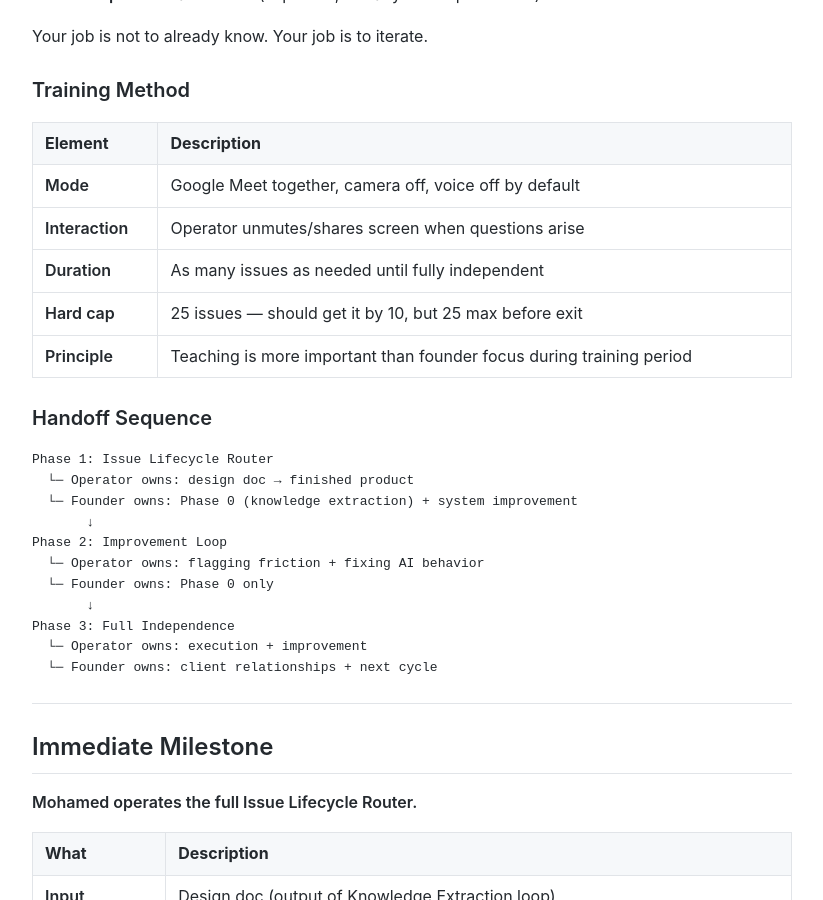
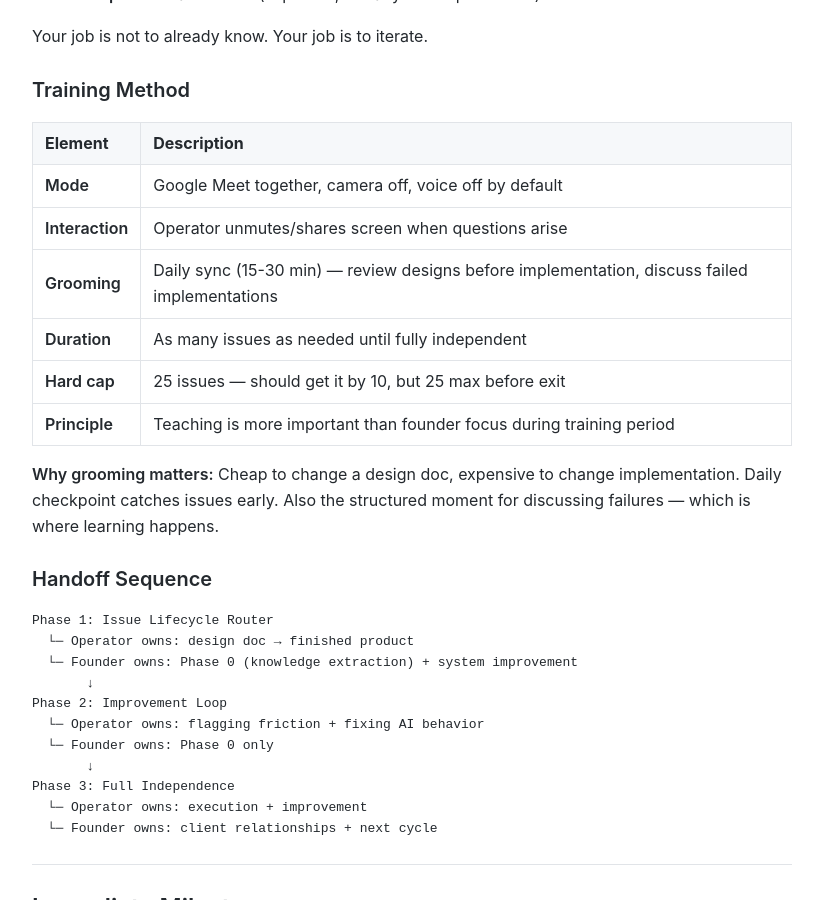
Before and after one commit to MariusWilsch/public-wilsch-ai-pages, a Jekyll site: the page built from global/strategic-objective-wilsch-ai-services.md, in a window 1280 px wide and 900 px high, scrolled down 3632 px. Shown: the whole window, without its empty margins (228-1051 px from the left). Built offline with Jekyll 4.4.1, drawn with Linux system fonts in a browser that asks for light colours; our own code applies the rules of GitHub Pages for plain Markdown files.

Commit message:
Sync from hippocampus 2026-02-03

```diff
--- a/global/strategic-objective-wilsch-ai-services.md
+++ b/global/strategic-objective-wilsch-ai-services.md
@@ -121,9 +121,12 @@ Your job is not to already know. Your job is to iterate.
 |---------|-------------|
 | **Mode** | Google Meet together, camera off, voice off by default |
 | **Interaction** | Operator unmutes/shares screen when questions arise |
+| **Grooming** | Daily sync (15-30 min) — review designs before implementation, discuss failed implementations |
 | **Duration** | As many issues as needed until fully independent |
 | **Hard cap** | 25 issues — should get it by 10, but 25 max before exit |
 | **Principle** | Teaching is more important than founder focus during training period |
+
+**Why grooming matters:** Cheap to change a design doc, expensive to change implementation. Daily checkpoint catches issues early. Also the structured moment for discussing failures — which is where learning happens.
 
 ### Handoff Sequence
 
```
